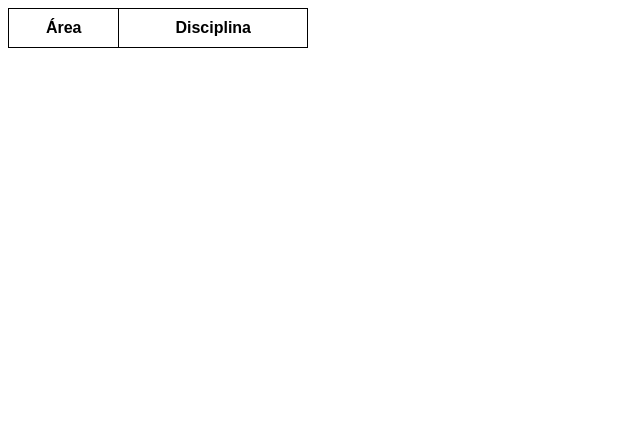
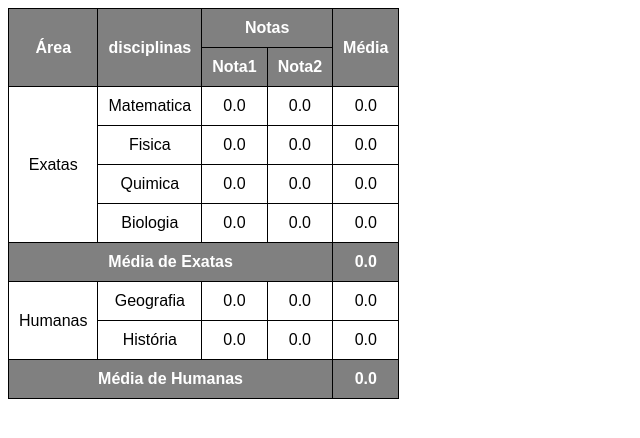
Before and after one commit to CAFE2l/cursoHMTL_CSS_COMPLETO, a plain HTML site: page Desafios/Desafio15/index.html in a window 1280 px wide. Shown: the whole page, without its empty margins (0-640 px from the left). Drawn offline with Linux system fonts and the light colour scheme.

Commit message:
Desafio15 completo

```diff
--- a/Desafios/Desafio15/index.html
+++ b/Desafios/Desafio15/index.html
@@ -25,23 +25,90 @@
             border: 1px solid black;
             padding: 10px;
             text-align: center;
+            background-color: grey;
+            color: white;
         }
     </style>
 </head>
 <body>
     <table>
         <thead>
-            <th rowspan="2">Área</th>
-            <th>Disciplina</th>
+           <tr>
+               <th rowspan="2">Área</th>
+               <th rowspan="2">disciplinas</th>
+               <th colspan="2">Notas</th>
+                <th rowspan="2">Média</th>
 
+           </tr>
+           <tr>
+                <th>Nota1</th>
+                <th>Nota2</th>
+           </tr>
         </thead>
 
 
         <tbody>
+            <tr>
+                <td rowspan="5">Exatas</td>
+            </tr>
+            <tr>
+                <td>Matematica</td>
+                <td>0.0</td>
+                <td>0.0</td>
+                <td>0.0</td>
+
+            </tr>
+
+            <tr>
+                <td>Fisica</td>
+                <td>0.0</td>
+                <td>0.0</td>
+                <td>0.0</td>
 
 
+            </tr>
 
+             <tr>
+                <td>Quimica</td>
+                <td>0.0</td>
+                <td>0.0</td>
+                <td>0.0</td>
 
+            </tr>
+
+             <tr>
+                <td>Biologia</td>
+                <td>0.0</td>
+                <td>0.0</td>
+                <td>0.0</td>
+
+            </tr>
+            <tr>
+                <th colspan="4">Média de Exatas</th>
+                <th>0.0</th>
+            </tr>
+             <tr>
+                <td rowspan="3">Humanas</td>
+            </tr>
+            <tr>
+                <td>Geografia</td>
+                <td>0.0</td>
+                <td>0.0</td>
+                <td>0.0</td>
+
+            </tr>
+            <tr>
+                <td>História</td>
+                <td>0.0</td>
+                <td>0.0</td>
+                <td>0.0</td>
+
+            </tr>
+
+            <tr>
+                <th colspan="4">Média de Humanas</th>
+                <th>0.0</th
+            </tr>
         </tbody>
 
 
```
